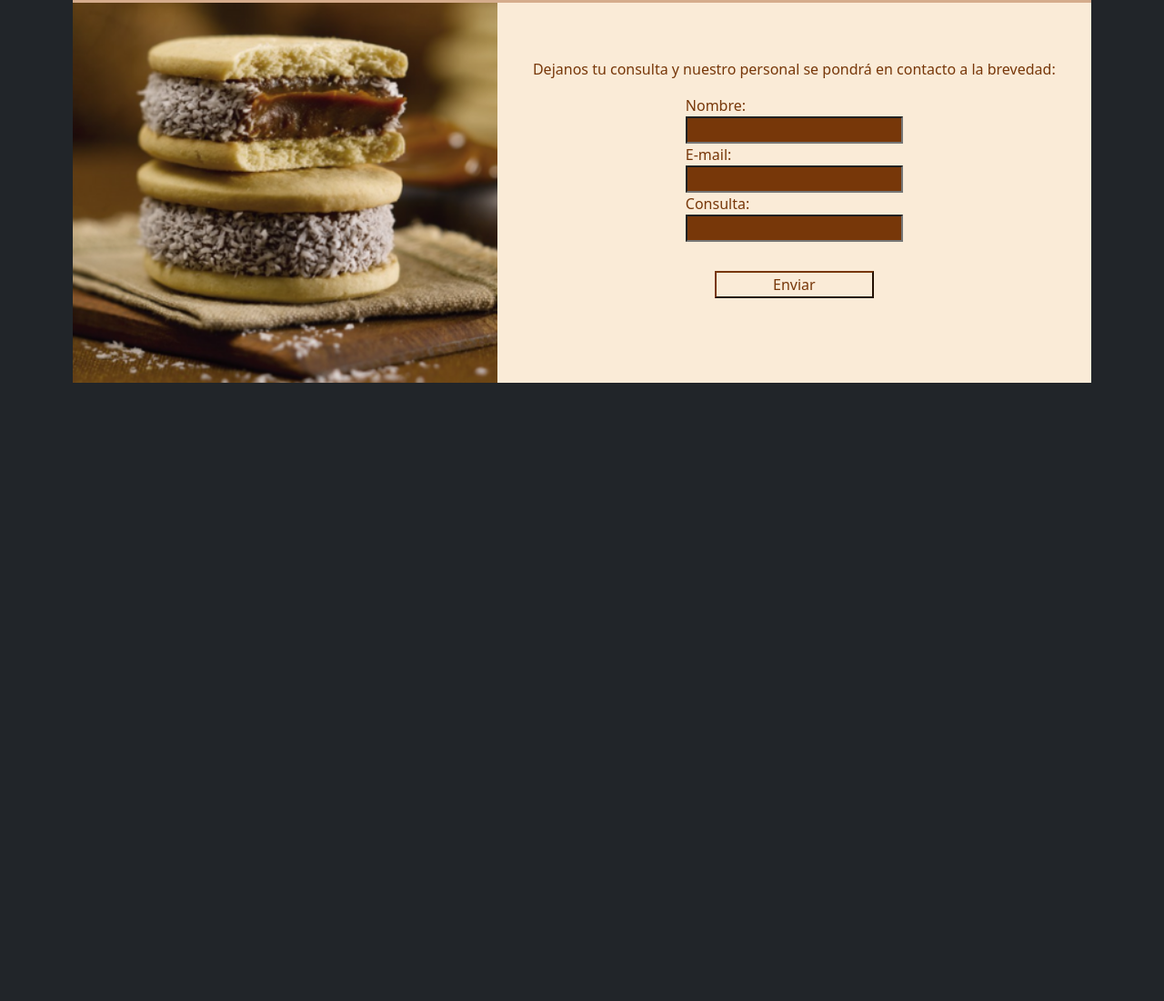
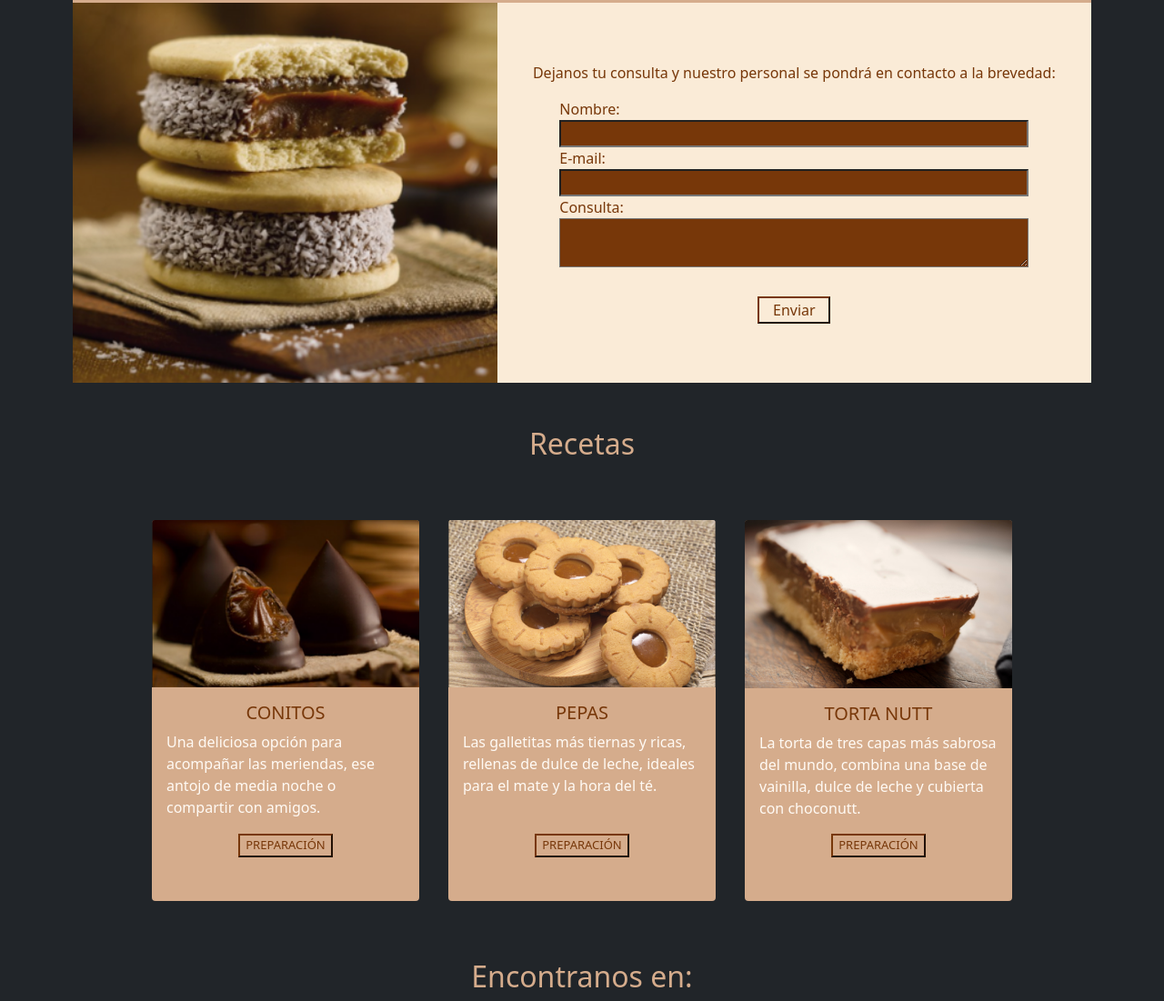
Before and after one commit to victorpasero/HUMAYA, a plain HTML site: page index.html in a window 1280 px wide. Shown: the part 2014-3115 px from the top of the page at 91% size. Before the commit the page ends 2435 px from the top, so only its background shows below. Drawn offline with nearby package versions, Linux system fonts and the light colour scheme.

Commit message:
Agregue seccion Recetas

```diff
--- a/index.html
+++ b/index.html
@@ -69,7 +69,7 @@
                         <h3 class="tituloProd">DULCE DE LECHE TRADICIONAL</h3>
                         <p class="descripcionProd">Elaboración artesanal de principio a fin, con un sabor intenso, receta tradicional</p>
                         <p class="presentacionProd">Presentación en frasco de vidrio 580gr.</p>
-                        <button class="boton">+ INFO</button>
+                        <button class="btn-producto">+ INFO</button>
                     </div>
                 </div>
                 <div class="row">
@@ -77,7 +77,7 @@
                         <h3 class="tituloProd">DULCE DE LECHE SIN AZUCAR</h3>
                         <p class="descripcionProd">Elaboración artesanal para cuidar tu silueta sin renunciar a nada, endulzado naturalmente con stevia.</p>
                         <p class="presentacionProd">Presentación en frasco de vidrio 580gr y 280gr.</p>
-                        <button class="boton">+ INFO</button>
+                        <button class="btn-producto">+ INFO</button>
                     </div>
                     <div class="imagenProd col-6 p-0 m-0">
                         <img src="./IMAGENES/Productos/Producto2.png" alt="Duce de leche sin azúcar" class="img-fluid">
@@ -91,7 +91,7 @@
                         <h3 class="tituloProd">DULCE CHOCONUTT</h3>
                         <p class="descripcionProd">Elaboración artesanal para el capricho dulce, combinación de dulde de leche, chocolate y pasta de avellanas. Una delicia única.</p>
                         <p class="presentacionProd">Presentación en frasco de vidrio 280gr.</p>
-                        <button class="boton">+ INFO</button>
+                        <button class="btn-producto">+ INFO</button>
                     </div>
                 </div>
                 <div class="row">
@@ -117,18 +117,58 @@
                         <p>Dejanos tu consulta y nuestro personal se pondrá en contacto a la brevedad:</p>
                         <form action="...">
                             <label for="nombre">Nombre:</label>
-                            <input id="nombre" type="text" name="nombre">
+                            <input id="nombre" type="text" name="nombre" size="50">
                             <label for="email">E-mail:</label>
                             <input id="email" type="email" name="email">
                             <label for="consulta">Consulta:</label>
-                            <input id="consulta" type="text" name="consulta">
+                            <textarea id="consulta" name="consulta" maxlength="100"></textarea>
                             <button class="btn-enviar">Enviar</button>
                         </form>
                     </div>
                 </div>
             </div>
-
-
+        </section>
+        <section id="Recetas">
+            <div class="contaier-fluid">
+                <div class="row">
+                    <h2 class="tituloRecetas text-center py-5 m-0">Recetas</h2>
+                </div>
+                <div class="row justify-content-center">
+                    <div class="col-3 p-3">
+                        <div class="card">
+                            <img src="./IMAGENES/Productos/conitos.png" class="card-img-top" alt="Conitos rellenos de dulce de leche">
+                            <div class="card-body">
+                              <h5 class="card-title">CONITOS</h5>
+                              <p class="card-text">Una deliciosa opción para acompañar las meriendas, ese antojo de media noche o compartir con amigos.</p>
+                              <button class="btn-preparacion">PREPARACIÓN</button>
+                            </div>
+                          </div>
+                      </div>
+                      <div class="col-3 p-3">
+                        <div class="card">
+                            <img src="./IMAGENES/Productos/pepas.png" class="card-img-top" alt="Pepas de dulce de leche">
+                            <div class="card-body">
+                              <h5 class="card-title">PEPAS</h5>
+                              <p class="card-text">Las galletitas más tiernas y ricas, rellenas de dulce de leche, ideales para el mate y la hora del té.</p>
+                              <button class="btn-preparacion">PREPARACIÓN</button>
+                            </div>
+                          </div>
+                      </div>
+                      <div class="col-3 p-3">
+                        <div class="card">
+                            <img src="./IMAGENES/Productos/Torta.png" class="card-img-top" alt="Torta nutt">
+                            <div class="card-body">
+                              <h5 class="card-title">TORTA NUTT</h5>
+                              <p class="card-text">La torta de tres capas más sabrosa del mundo, combina una base de vainilla, dulce de leche y cubierta con choconutt.</p>
+                              <button class="btn-preparacion">PREPARACIÓN</button>
+                            </div>
+                          </div>
+                      </div>
+                </div>
+                <div class="row">
+                    <h2 class="tituloEncontranos text-center pt-5">Encontranos en:</h2>
+                </div>
+            </div>
         </section>
     </main>
 
--- a/styles.css
+++ b/styles.css
@@ -84,7 +84,7 @@
         text-align: justify;
         padding: 0 8rem;
     }
-    .boton {
+    .btn-producto {
         display: block;
         margin: auto;
         color: #D5AC8C;
@@ -153,12 +153,49 @@
         background-color: rgb(119, 55, 9);
         color: antiquewhite;
    }
+   #consulta {
+        background-color: rgb(119, 55, 9);
+        color: antiquewhite;
+   }
    .btn-enviar {
         display: block;
-    margin: 2rem;
+        margin: auto;
         color: rgb(119, 55, 9);
         border-color: rgb(119, 55, 9);
         background-color: antiquewhite;
-
-
+        margin-top: 2rem;
+        width: 5rem;
    }
+   .tituloRecetas {
+    background-color: #212529;
+    color: #D5AC8C;
+}
+    .card {
+        background-color: #D5AC8C;
+        border: none;
+        min-height: 100%;
+    }
+    .card-body {
+        display: flex;
+        flex-direction: column;
+        justify-content: center;
+        align-items: center;
+    }
+    .card-body h5 {
+        color: rgb(119, 55, 9);
+    }
+    .card-body p {
+        color: #FFFAF4;
+    }
+    .btn-preparacion {
+        display: block;
+        margin: auto;
+        color: rgb(119, 55, 9);
+        background-color: #D5AC8C;
+        border-color: rgb(119, 55, 9);
+        margin-bottom: 2rem;
+        font-size: small;
+    }
+    .tituloEncontranos {
+        color: #D5AC8C;
+    }
```
Also changed, not shown: IMAGENES/Productos/Torta.png (added), IMAGENES/Productos/conitos.jpg (added), IMAGENES/Productos/conitos.png (added), IMAGENES/Productos/pepas.png (added). Lines whose indentation alone changed are shown as unchanged.
